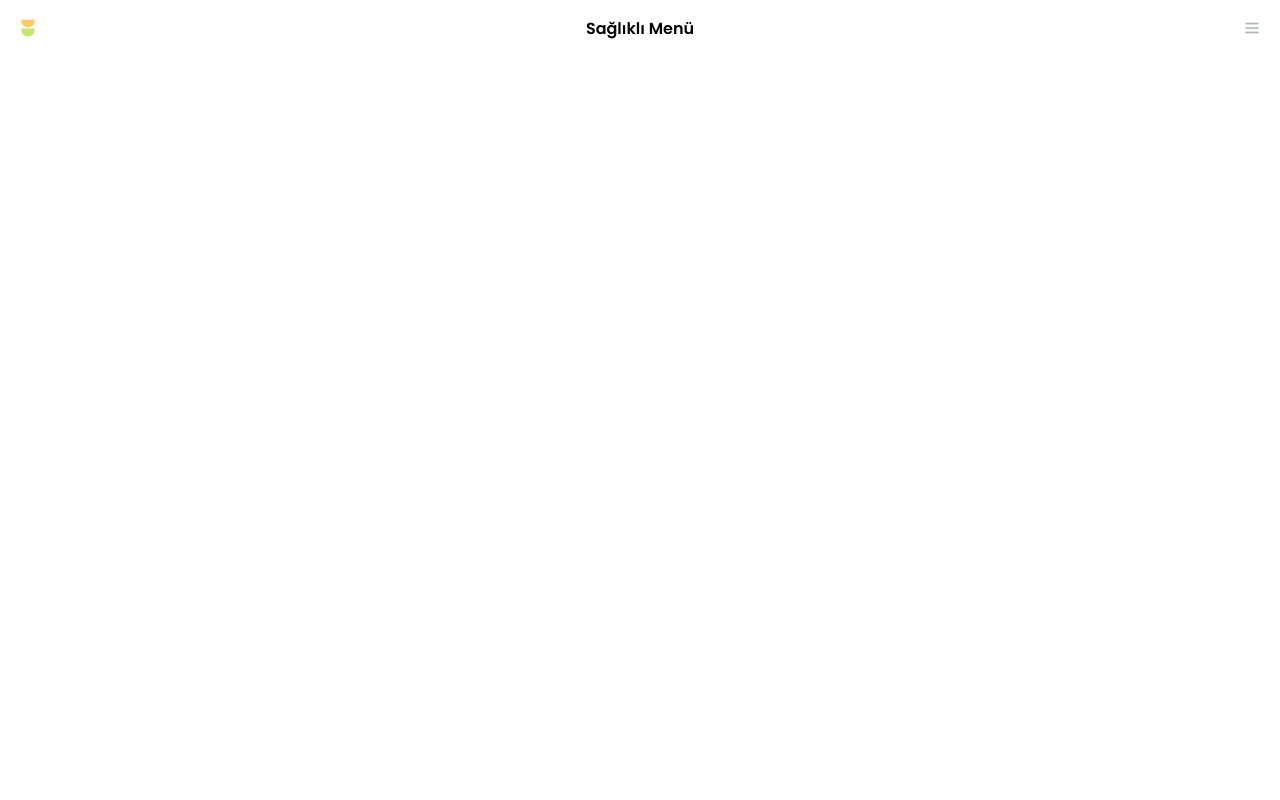
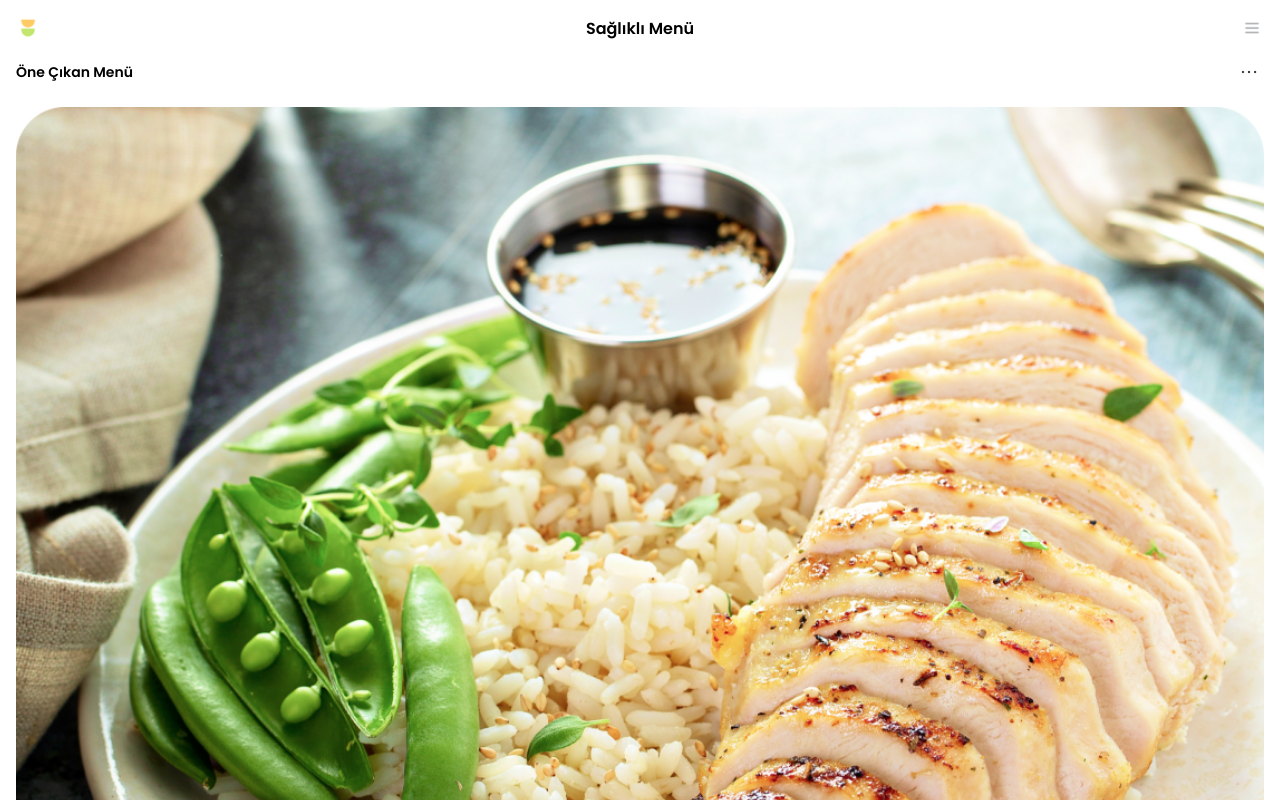
Before and after one commit to dursunkokturk/saglikli-yasam, a React (Vite) app: page / in a window 1280 px wide. Shown: the top 800 px of the page. Built offline with nearby package versions, Linux system fonts and the light colour scheme.

Commit message:
src klasoru icindeki components klasoru icindeki headers.jsx component icinde main alaninda hero section alani olusturuldu, app.css dosyasinda css duzenlemesi yapildi

```diff
--- a/src/App.css
+++ b/src/App.css
@@ -4,7 +4,7 @@
   box-sizing: border-box;
 }
 
-body{
+body {
   font-family: Poppins;
 }
 
@@ -14,6 +14,7 @@ body{
   justify-content: space-between;
   padding: 16px;
 }
+
 .header .logo {
   width: 24px;
   height: 24px;
@@ -24,6 +25,32 @@ body{
   height: 24px;
 }
 
-.header h4{
+.header h4 {
   font-weight: 600;
 }
+
+main {
+  padding-inline: 16px;
+  margin-bottom: 20px;
+}
+
+main .hero .title-and-featured-menu-button {
+  display: flex;
+  justify-content: space-between;
+  align-items: center;
+  margin-bottom: 20px;
+}
+
+main .hero .title {
+  font-size: 14px;
+  font-weight: 600;
+}
+
+main .hero .featured-menus {
+  width: 30px;
+  height: 30px;
+}
+
+main .hero .featured-example-menu {
+  width: 100%;
+}
--- a/src/Components/Headers.jsx
+++ b/src/Components/Headers.jsx
@@ -1,8 +1,11 @@
 import Logo from '../assets/img/logo.png'
 import HamburgerMenu from '../assets/img/hamburger-menu.png'
+import FeaturedMenus from '../assets/img/featured-menus.png'
+import FeaturedExampleMenu from '../assets/img/featured--example-menu.png'
 
 export default function Headers() {
   return (
+    <>
       <header className="header">
         <nav className="navbar">
           <img src={Logo} className='logo' alt="" />
@@ -10,5 +13,16 @@ export default function Headers() {
           <img src={HamburgerMenu} className='hamburger-menu' alt="" />
         </nav>
       </header>
+
+      <main>
+        <section className="hero">
+          <div className="title-and-featured-menu-button">
+            <h6 className="title">Öne Çıkan Menü</h6>
+            <img src={FeaturedMenus} className='featured-menus' alt="" />
+          </div>
+          <img src={FeaturedExampleMenu} className='featured-example-menu' alt="" />
+        </section>
+      </main>
+    </>
   )
 }
```
Also changed, not shown: src/assets/img/featured--example-menu.png (added), src/assets/img/featured-menus.png (added). Lines whose indentation alone changed are shown as unchanged.
